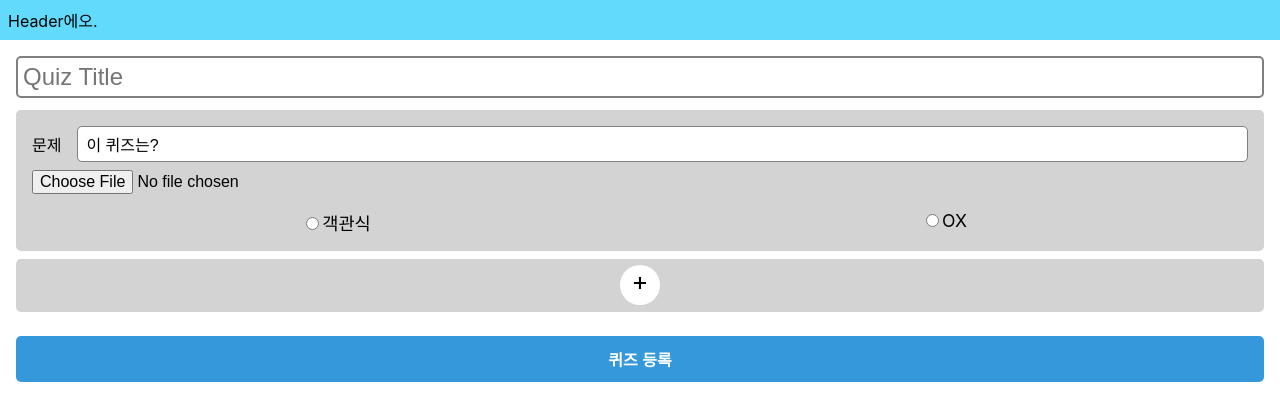
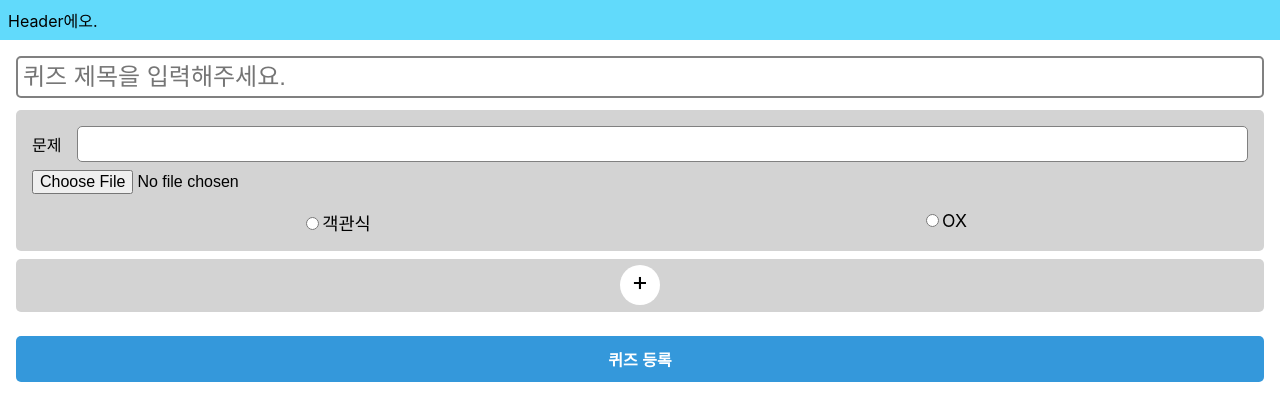
Before and after one commit to ddanya6327/anime_quiz, a React (Create React App) app: page /add in a window 1280 px wide. Shown: the top 420 px of the page. Built offline with nearby package versions, Linux system fonts and the light colour scheme.

Commit message:
update add quiz component

```diff
--- a/src/components/add_quiz_title/add_quiz_title.jsx
+++ b/src/components/add_quiz_title/add_quiz_title.jsx
@@ -1,9 +1,19 @@
 import React from "react";
 import styles from "./add_quiz_title.module.css";
 
-const AddQuizTitle = () => {
+const AddQuizTitle = ({ quizTitle, addQuizTitle }) => {
+  const onChange = (event) => {
+    addQuizTitle(event.currentTarget.value);
+  };
+
   return (
-    <input className={styles.title} type="text" placeholder="Quiz Title" />
+    <input
+      className={styles.title}
+      value={quizTitle}
+      type="text"
+      placeholder="퀴즈 제목을 입력해주세요."
+      onChange={onChange}
+    />
   );
 };
 
--- a/src/components/form_add_button/form_add_button.jsx
+++ b/src/components/form_add_button/form_add_button.jsx
@@ -1,4 +1,4 @@
-import React from "react";
+import React, {useEffect} from "react";
 import styles from "./form_add_button.module.css";
 
 const FormAddButton = ({ addQuiz }) => {
@@ -13,6 +13,11 @@ const FormAddButton = ({ addQuiz }) => {
     };
     addQuiz(form);
   };
+
+  useEffect(() => {
+    addForm();
+  }, [])
+
   return (
     <div className={styles.add_button} onClick={addForm}>
       <div className={styles.plus}>+</div>
--- a/src/components/form_submit/form_submit.jsx
+++ b/src/components/form_submit/form_submit.jsx
@@ -1,9 +1,9 @@
 import React from "react";
 import styles from "./form_submit.module.css";
 
-const FormSubmit = ({ saveQuizzes }) => {
+const FormSubmit = ({ saveQuiz }) => {
   return (
-    <button className={styles.submit} onClick={saveQuizzes}>
+    <button className={styles.submit} onClick={saveQuiz}>
       퀴즈 등록
     </button>
   );
--- a/src/container/add_quiz/add_quiz.jsx
+++ b/src/container/add_quiz/add_quiz.jsx
@@ -1,4 +1,4 @@
-import React, { useState } from "react";
+import React, {useEffect, useState} from "react";
 import styles from "./add_quiz.module.css";
 import Header from "../header/header";
 import AddQuizTitle from "../../components/add_quiz_title/add_quiz_title";
@@ -7,19 +7,13 @@ import FormSubmit from "../../components/form_submit/form_submit";
 import FormAddButton from "../../components/form_add_button/form_add_button";
 
 const AddQuiz = () => {
-  const test = {
-    1: {
-      "title": "이 퀴즈는?",
-      "imageFile": "ImageFile",
-      "imageURL": "abc",
-      "type": "ox",
-      "multiple": null,
-      "answer": "o",
-    }
+  const [quizTitle, setQuizTitle] = useState('');
+  const [quizzes, setQuizzes] = useState({});
+  const [quizId, setQuizId] = useState(1);
+
+  const addQuizTitle = (value) => {
+    setQuizTitle(value);
   }
-  const [quizzes, setQuizzes] = useState(test);
-  const [quizId, setQuizId] = useState(2);
-  console.log(quizzes)
 
   const addQuiz = (quiz) => {
     setQuizzes({
@@ -36,14 +30,23 @@ const AddQuiz = () => {
     })
   }
 
+  const saveQuiz = () => {
+    const quizData = {
+      title: quizTitle,
+      created_at: Date.now(),
+      user_name: 'test',
+      quizzes: quizzes,
+    }
+  }
+
   return (
     <section className={styles.add_quiz}>
       <Header />
       <div className={styles.main}>
-        <AddQuizTitle />
+        <AddQuizTitle quizTitle={quizTitle} addQuizTitle={addQuizTitle} />
         <FormList quizzes={quizzes} updateQuiz={updateQuiz} />
         <FormAddButton addQuiz={addQuiz} />
-        <FormSubmit />
+        <FormSubmit saveQuiz={saveQuiz} />
       </div>
     </section>
   );
```
